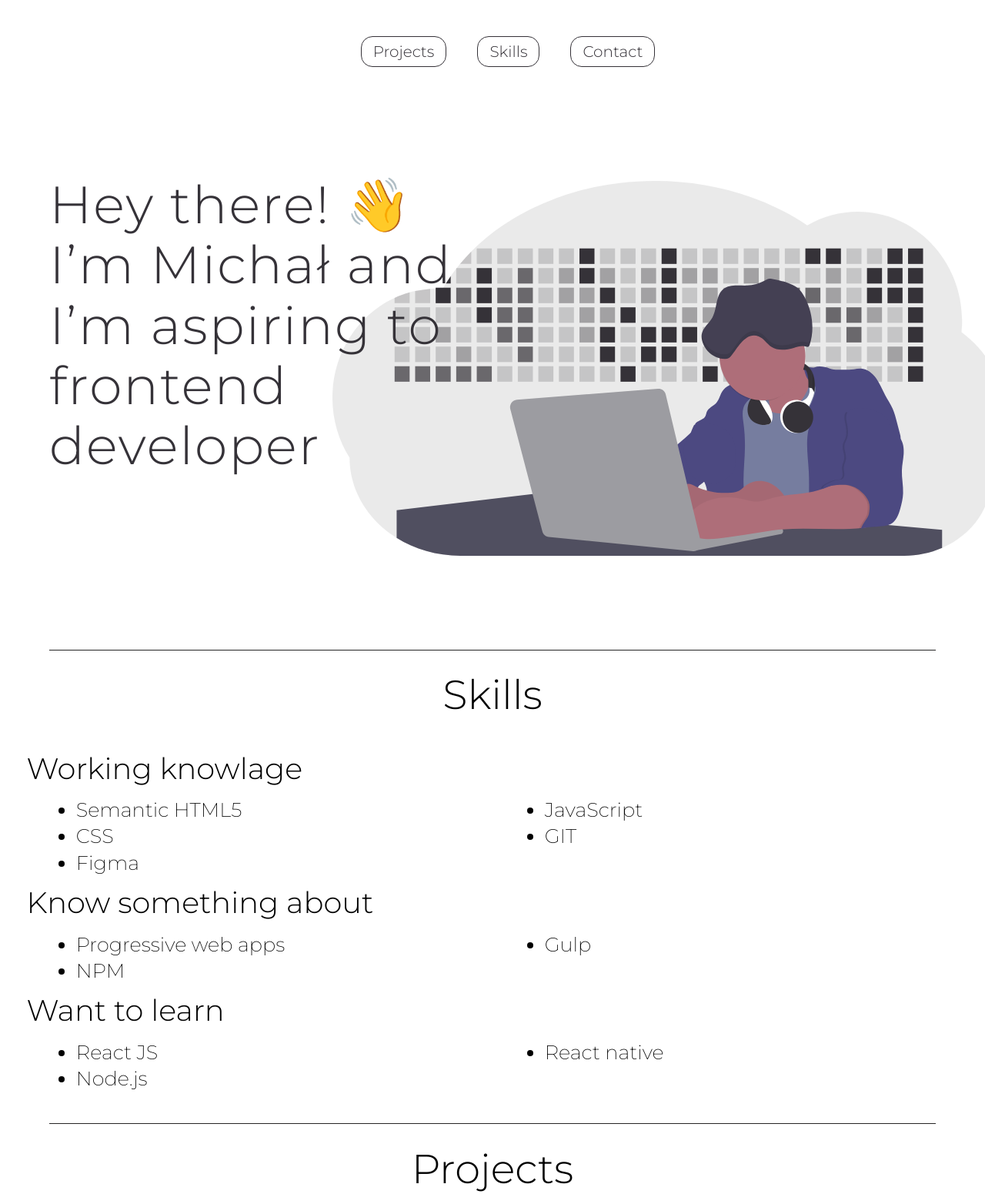
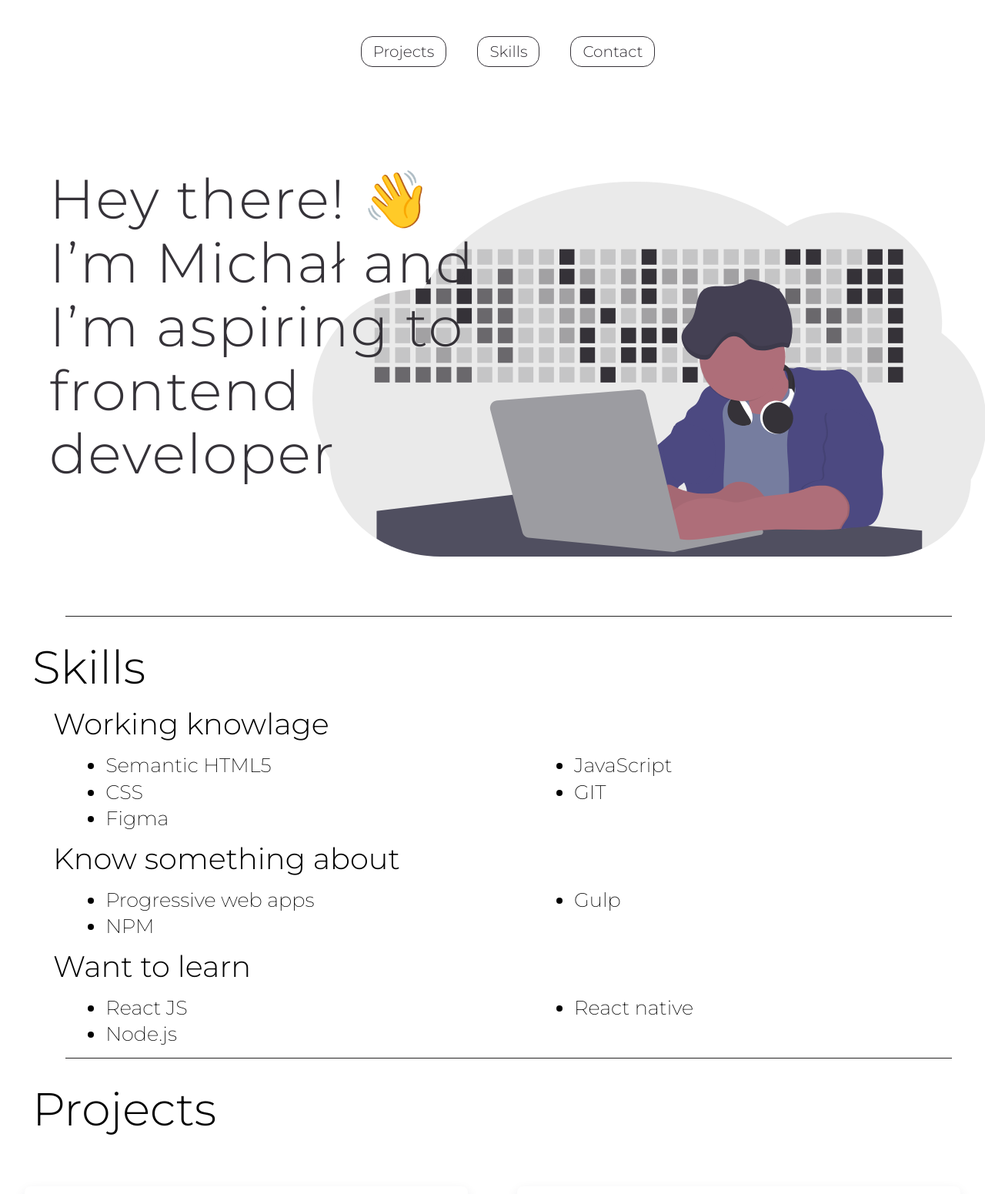
Before and after one commit to michalpawlaczyk/homepage, a Gatsby site: page / in a window 1280 px wide. Shown: the top 1551 px of the page at 77% size. Built offline with nearby package versions, Linux system fonts and the light colour scheme; Gatsby itself is replaced by a stand-in of ours.

Commit message:
fetch:Added new breakpoints, changed img animation

```diff
--- a/src/components/landing/Contact/style.js
+++ b/src/components/landing/Contact/style.js
@@ -22,6 +22,11 @@ export const H2 = styled.h2`
   ${customMedia.greaterThan("medium")`
       font-size: 3.3rem;
    `}
+   ${customMedia.greaterThan("large")`
+      font-size: 3.75rem;
+      text-align: left;
+      margin: 0 0 0.3em 0.7em;
+   `}
 `
 
 export const P = styled.p`
@@ -33,6 +38,9 @@ export const P = styled.p`
    `}
   ${media.greaterThan("medium")`
       font-size: 1.6rem;
+   `}
+  ${customMedia.greaterThan("large")`
+      margin: 0 2em 0.5em;
    `}
 `
 
--- a/src/components/landing/Projects/style.js
+++ b/src/components/landing/Projects/style.js
@@ -23,6 +23,11 @@ export const H2 = styled.h2`
    `}
   ${customMedia.greaterThan("medium")`
       font-size: 3.3rem;
+   `}
+   ${customMedia.greaterThan("large")`
+      font-size: 3.75rem;
+      text-align: left;
+      margin: 0 0 0.3em 0.7em;
    `}
 `
 
--- a/src/components/landing/Skills/style.js
+++ b/src/components/landing/Skills/style.js
@@ -22,6 +22,11 @@ export const H2 = styled.h2`
   ${customMedia.greaterThan("medium")`
       font-size: 3.3rem;
    `}
+  ${customMedia.greaterThan("large")`
+      font-size: 3.75rem;
+      text-align: left;
+      margin: 0 0 0.3em 0.7em;
+   `}
 `
 export const H3 = styled.h3`
   font-size: 2rem;
@@ -30,6 +35,9 @@ export const H3 = styled.h3`
   ${media.greaterThan("small")`
       font-size: 2.4rem;
       margin: 0 0 0 0.9em;
+   `}
+  ${customMedia.greaterThan("large")`
+      margin: 0 0 0 1.8em;
    `}
 `
 
@@ -41,6 +49,9 @@ export const Li = styled.li`
       font-size: 1.6rem;
       margin: 0 0 0.2em 0.8em;
    `}
+  ${customMedia.greaterThan("large")`
+      margin: 0 0 0.2em 2.3em;
+   `}
 `
 
 export const Ul = styled.ul`
--- a/src/components/landing/Welcome/style.js
+++ b/src/components/landing/Welcome/style.js
@@ -59,18 +59,24 @@ export const H1 = styled.h1`
     justify-content: space-between;
     align-items: center;
   `}
+  ${customMedia.greaterThan("large")`
+    font-size: 4.5rem;
+  `}
 `
 export const Span = styled.span`
   ${customMedia.greaterThan("large")`
-  min-width: 46vw;
-  z-index: 1;
+    min-width: 46vw;
+    z-index: 1;
+  `}
+  ${customMedia.greaterThan("large")`
+    min-width: 44vw;
   `}
 `
 
 export const Img = styled.img`
   z-index: -1;
   max-width: 190%;
-  animation: ${slideFromLeft} 0.8s alternate linear;
+  animation: ${opacity0to100} 0.8s alternate linear;
   transform: translate(-28%, -16%);
   ${media.greaterThan("small")`
      transform: translate(-10%, -16%);
@@ -80,6 +86,9 @@ export const Img = styled.img`
    `}
    ${customMedia.greaterThan("large")`
     transform: translate(-24%, 12%) scale(1.05);
+  `}
+  ${customMedia.greaterThan("huge")`
+    transform: translate(-20%, -3%) scale(1.2);
   `}
 `
 
```
